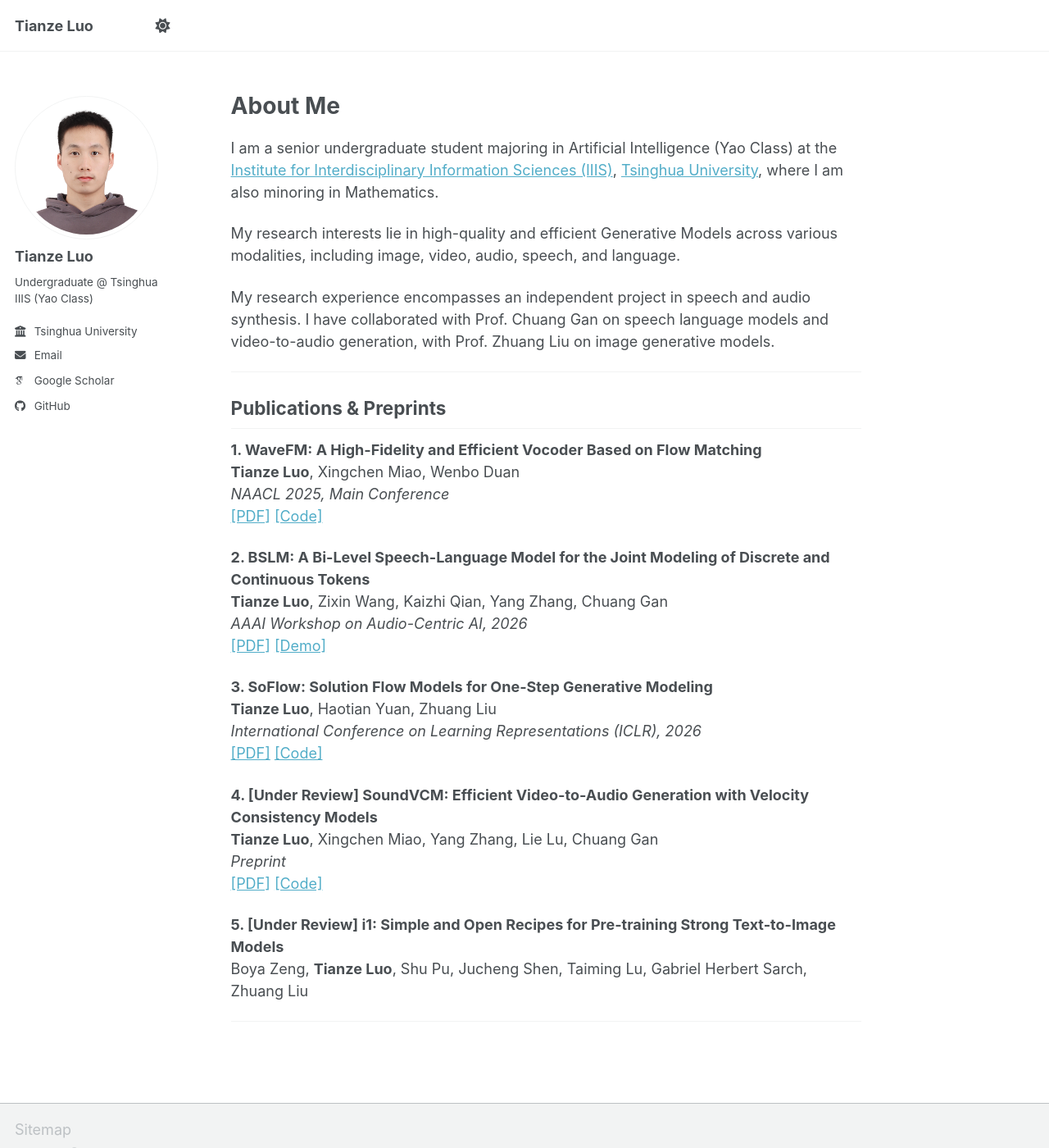
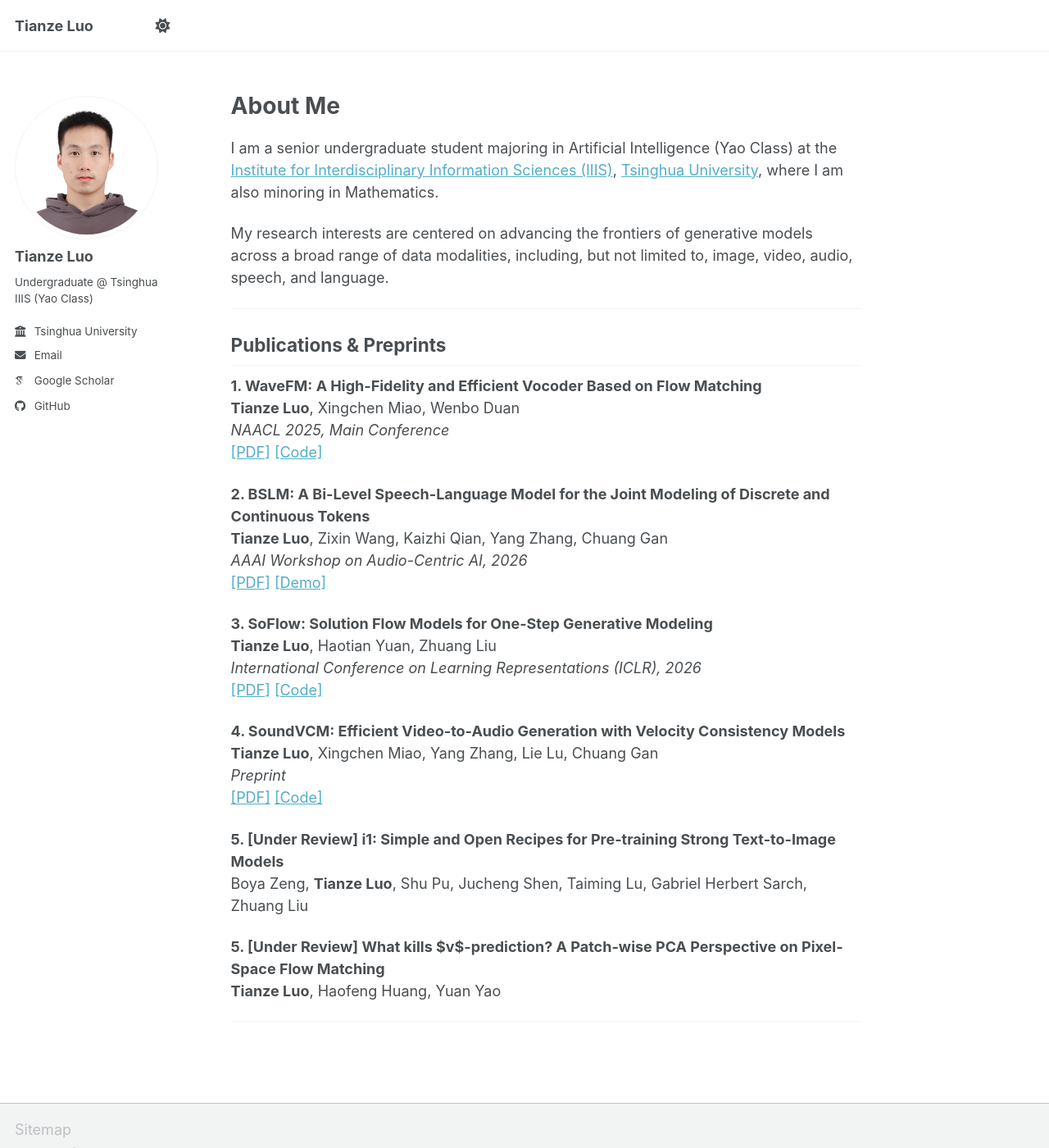
Before and after one commit to luotianze666/luotianze666.github.io, a Jekyll site: the page built from _pages/about.md, in a window 1280 px wide and 1400 px high. Shown: the whole window at 82% size. Built offline with Jekyll 4.4.1, drawn with Linux system fonts in a browser that asks for light colours; some web fonts are replaced; a script bundle is joined from its source files by our own code; library files that are not in the unit come from our copies.

Commit message:
Update about.md

```diff
--- a/_pages/about.md
+++ b/_pages/about.md
@@ -12,9 +12,7 @@ redirect_from:
 
 I am a senior undergraduate student majoring in Artificial Intelligence (Yao Class) at the <a href="https://iiis.tsinghua.edu.cn/en/">Institute for Interdisciplinary Information Sciences (IIIS)</a>, <a href="https://www.tsinghua.edu.cn/en/">Tsinghua University</a>, where I am also minoring in Mathematics.
 
-My research interests lie in high-quality and efficient Generative Models across various modalities, including image, video, audio, speech, and language.
-
-My research experience encompasses an independent project in speech and audio synthesis. I have collaborated with Prof. Chuang Gan on speech language models and video-to-audio generation, with Prof. Zhuang Liu on image generative models.
+My research interests are centered on advancing the frontiers of generative models across a broad range of data modalities, including, but not limited to, image, video, audio, speech, and language.
 
 ---
 
@@ -47,4 +45,7 @@ My research experience encompasses an independent project in speech and audio sy
 **5. [Under Review] i1: Simple and Open Recipes for Pre-training Strong Text-to-Image Models** <br>
 Boya Zeng, **Tianze Luo**, Shu Pu, Jucheng Shen, Taiming Lu, Gabriel Herbert Sarch, Zhuang Liu <br>
 
+**5. [Under Review] What kills $v$-prediction? A Patch-wise PCA Perspective on Pixel-Space Flow Matching** <br>
+**Tianze Luo**, Haofeng Huang, Yuan Yao <br>
+
 ---
```
Also changed, not shown: other parts of _pages/about.md (+1 -1 lines).
